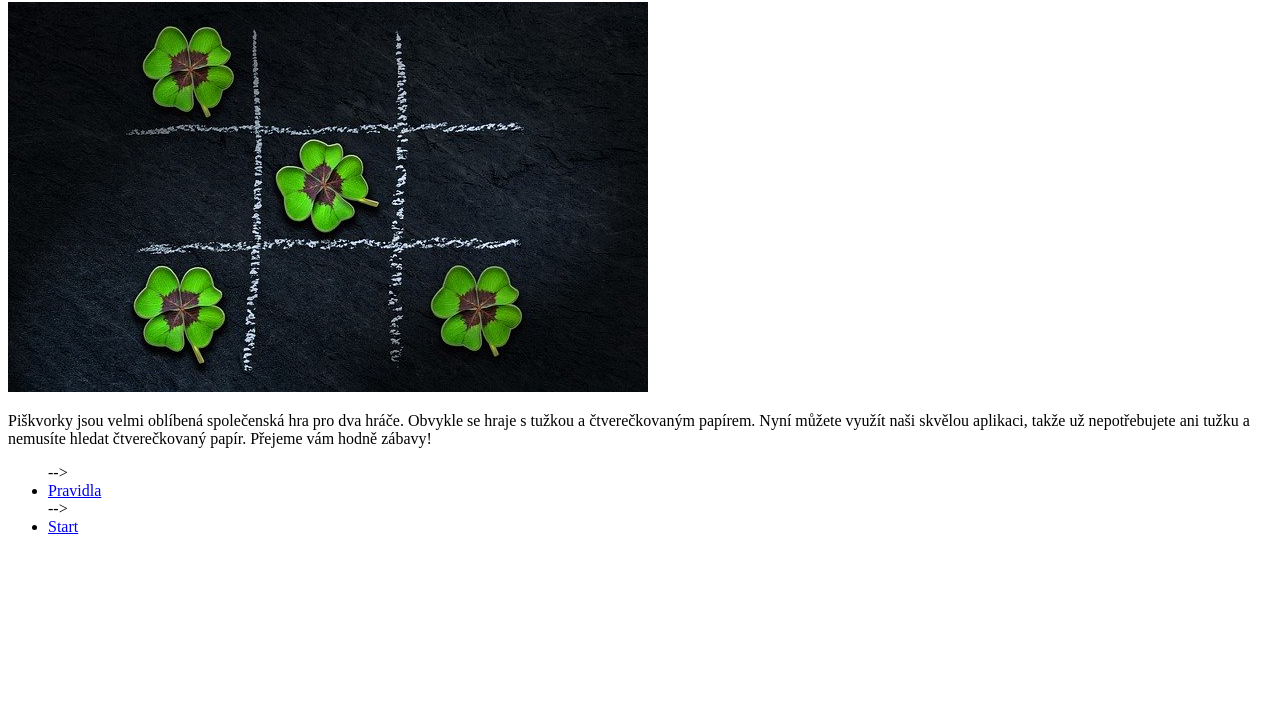
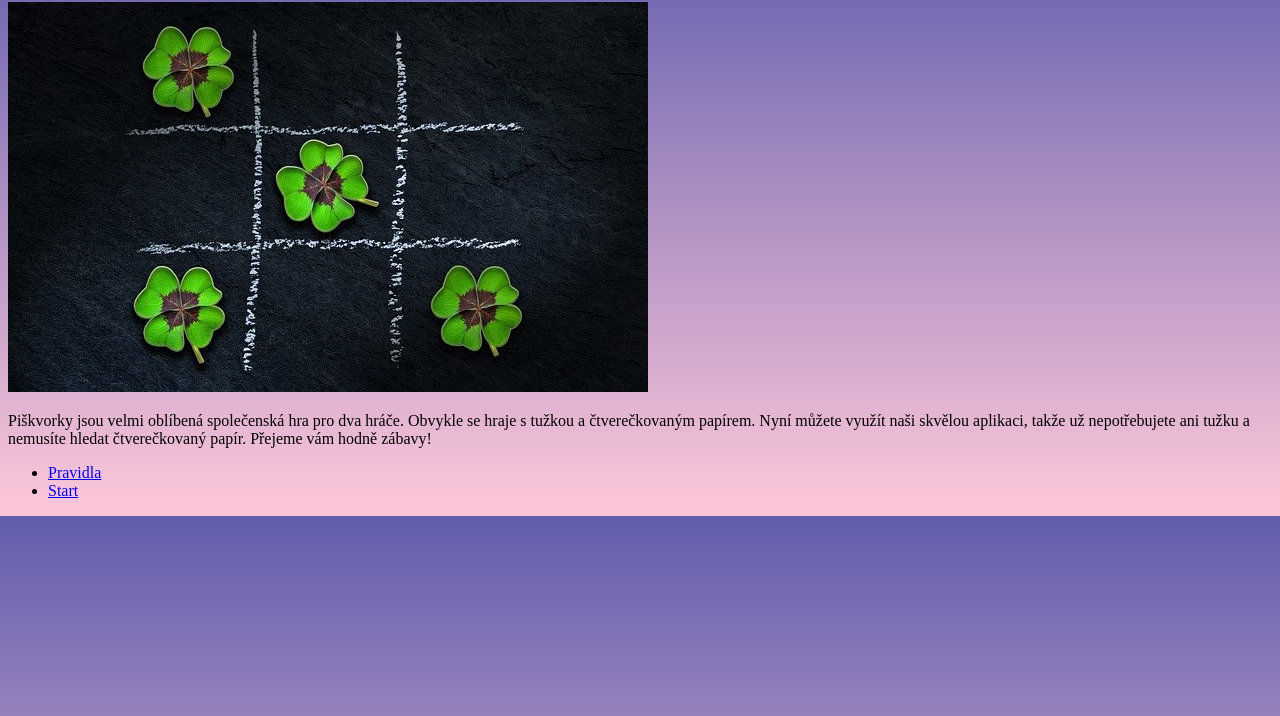
Before and after one commit to maholom/piskvorky, a plain HTML site: page index.html in a window 1280 px wide. Shown: the part 78-794 px from the top of the page. Drawn offline with Linux system fonts and the light colour scheme; files that its build step writes are made by us from their sources.

Commit message:
pridani linearni gradient

```diff
--- a/index.html
+++ b/index.html
@@ -4,8 +4,9 @@
   <meta charset="UTF-8">
   <meta name="viewport" content="width=device-width, initial-scale=1.0">
   <title>Piškvorky</title>
-  <link rel="stylesheet" type="text/css" href="css/styly.css">
+  <link rel="stylesheet" type="text/css" href="style.css">
 </head>
+
 <body>
  <div class="profil">
     <div class="hlavicka">
@@ -17,13 +18,12 @@
     Piškvorky jsou velmi oblíbená společenská hra pro dva hráče. Obvykle se hraje s tužkou a čtverečkovaným papírem. Nyní můžete využít naši skvělou aplikaci, takže už nepotřebujete ani tužku a nemusíte hledat čtverečkovaný papír. Přejeme vám hodně zábavy!
   </p>
 </div>
+
 <div>
-
 <ul class="odkazy">
-  --><li class="pravidla"><a href="index.html">Pravidla</a></li>
-  --><li class="start"><a href="index.html">Start</a></li>
+  <li class="pravidla"><a href="index.html">Pravidla</a></li>
+  <li class="start"><a href="index.html">Start</a></li>
 </ul>
-
 </div>
 
 </body>
--- /dev/null
+++ b/style.css
@@ -0,0 +1,3 @@
+body {
+  background-image: linear-gradient(#615dad, #ffc8da);
+}
```
Also changed, not shown: styly.css (deleted).
